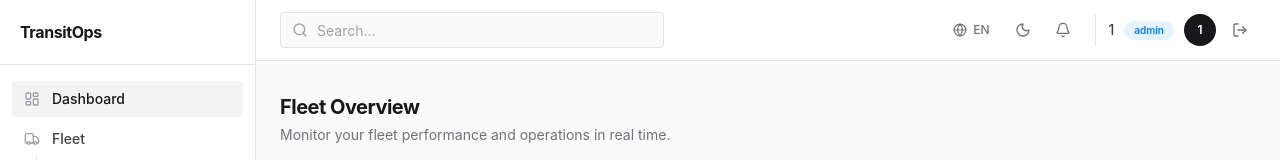
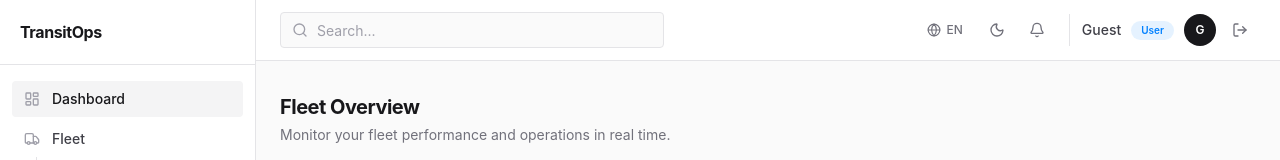
Before and after one commit to Abhinav-kodes/TransitOps, a React (Vite) app in the folder frontend/: page /dashboard in a window 1280 px wide. Shown: the top 160 px of the page. Built offline with nearby package versions, Linux system fonts and the light colour scheme; no server answers; sample sign-in values are in the browser's storage.

Commit message:
feat: show real user name and role in header from /me endpoint

```diff
--- a/frontend/src/components/dashboard/Header.tsx
+++ b/frontend/src/components/dashboard/Header.tsx
@@ -1,47 +1,54 @@
+import { useState, useEffect } from "react"
 import { useTranslation } from "react-i18next"
 import { useNavigate } from "react-router-dom"
 import { Moon, Sun, Globe, Bell, LogOut, Search } from "lucide-react"
 import { useTheme } from "@/lib/theme"
 import i18n from "@/lib/i18n"
 
+const API_URL = import.meta.env.VITE_API_URL || "http://localhost:8000"
+
+interface User {
+  id: number
+  email: string
+  role_id: number
+  role_name: string
+}
+
+function getInitials(email: string): string {
+  const name = email.split("@")[0]
+  const parts = name.split(/[._-]/)
+  if (parts.length >= 2) {
+    return (parts[0][0] + parts[1][0]).toUpperCase()
+  }
+  return name.substring(0, 2).toUpperCase()
+}
+
+function getDisplayName(email: string): string {
+  const name = email.split("@")[0]
+  const parts = name.split(/[._-]/)
+  return parts.map((p) => p.charAt(0).toUpperCase() + p.slice(1)).join(" ")
+}
+
 export default function Header() {
   useTranslation()
   const { theme, toggleTheme } = useTheme()
   const navigate = useNavigate()
+  const [user, setUser] = useState<User | null>(null)
 
-  const token = localStorage.getItem("transitops-token")
-  let email = "Guest"
-  let role = "Dispatcher"
-  if (token && token !== "skip-mode") {
-    try {
-      const payloadBase64 = token.split(".")[1]
-      const decodedPayload = JSON.parse(atob(payloadBase64.replace(/-/g, "+").replace(/_/g, "/")))
-      email = decodedPayload.sub || "Guest"
-      role = decodedPayload.role || "Dispatcher"
-    } catch (e) {
-      console.error("Failed to decode token", e)
-    }
-  }
+  useEffect(() => {
+    const token = localStorage.getItem("transitops-token")
+    if (!token || token === "skip-mode") return
 
-  // Format display name and initials
-  let name = "Guest User"
-  let initials = "GU"
-  if (email !== "Guest") {
-    const namePart = email.split("@")[0]
-    name = namePart
-      .split(/[\._-]/)
-      .map((word) => word.charAt(0).toUpperCase() + word.slice(1))
-      .join(" ")
-    initials = name
-      .split(" ")
-      .map((word) => word.charAt(0))
-      .join("")
-      .slice(0, 2)
-      .toUpperCase()
-  } else if (token === "skip-mode") {
-    name = "Demo User"
-    initials = "DU"
-  }
+    fetch(`${API_URL}/api/auth/me`, {
+      headers: { Authorization: `Bearer ${token}` },
+    })
+      .then((res) => {
+        if (!res.ok) throw new Error("Failed")
+        return res.json()
+      })
+      .then((data: User) => setUser(data))
+      .catch(() => {})
+  }, [])
 
   const cycleLang = () => {
     const langs = ["en", "hi"]
@@ -56,6 +63,9 @@ export default function Header() {
   }
 
   const langLabel = i18n.language === "hi" ? "HI" : "EN"
+  const displayName = user ? getDisplayName(user.email) : "Guest"
+  const initials = user ? getInitials(user.email) : "G"
+  const roleName = user?.role_name || "User"
 
   return (
     <header className="sticky top-0 z-10 flex items-center gap-4 border-b border-zinc-200 bg-white/80 px-6 py-3 backdrop-blur dark:border-zinc-800 dark:bg-zinc-950/80">
@@ -87,9 +97,9 @@ export default function Header() {
         </button>
 
         <div className="ml-2 flex items-center gap-2.5 border-l border-zinc-200 pl-3 dark:border-zinc-800">
-          <span className="text-sm font-medium text-zinc-700 dark:text-zinc-200">{name}</span>
+          <span className="text-sm font-medium text-zinc-700 dark:text-zinc-200">{displayName}</span>
           <span className="rounded-full bg-[#0080FF]/10 px-2.5 py-0.5 text-[10px] font-semibold text-[#0080FF]">
-            {role}
+            {roleName}
           </span>
           <div className="flex size-8 items-center justify-center rounded-full bg-zinc-900 text-xs font-semibold text-white dark:bg-zinc-100 dark:text-zinc-900">
             {initials}
```
Also changed, not shown: 2 other files (tests, documents, lock files or other folders).
